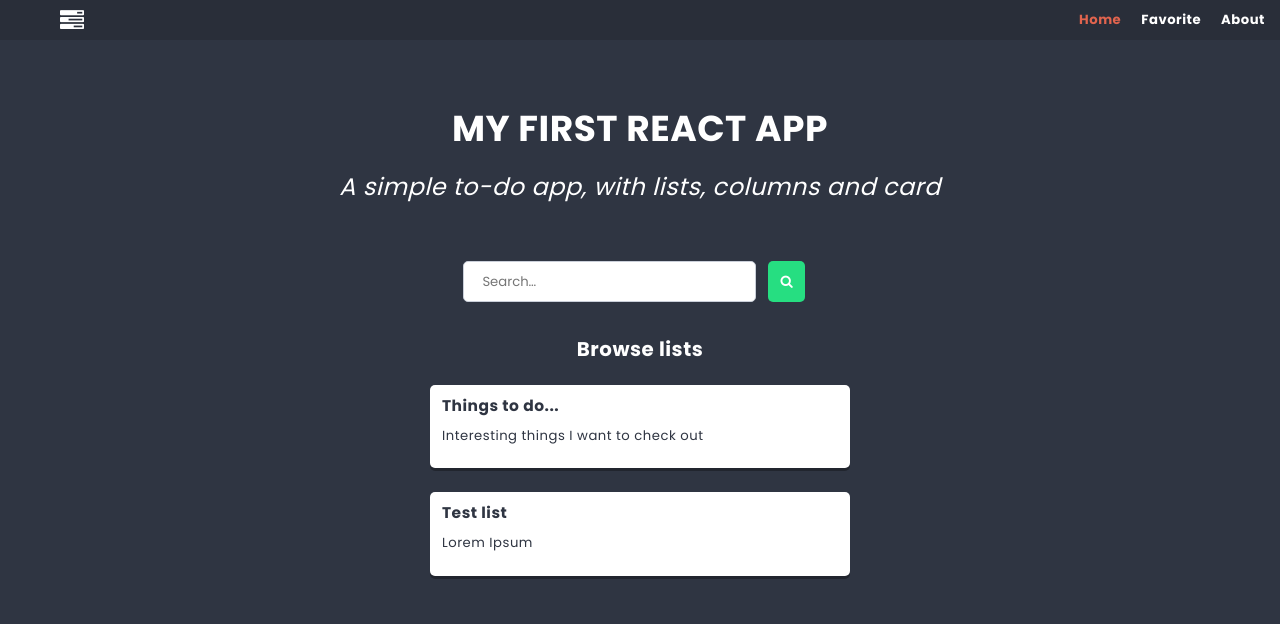
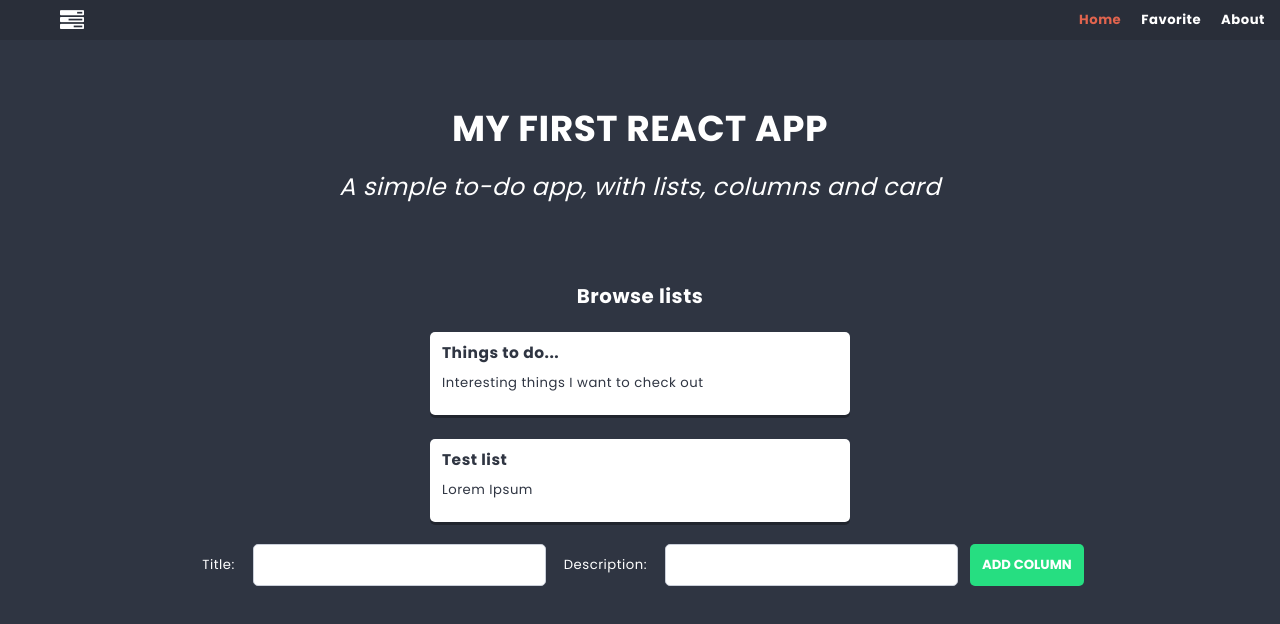
Before and after one commit to adrianggg/react-first-steps, a React (Create React App) app: page / in a window 1280 px wide. Shown: the top 624 px of the page. Built offline with nearby package versions, Linux system fonts and the light colour scheme.

Commit message:
Add adding lists and fix searchin columns

```diff
--- a/src/components/ColumnForm/ColumnForm.js
+++ b/src/components/ColumnForm/ColumnForm.js
@@ -4,14 +4,14 @@
 import TextInput from '../TextInput/TextInput';
 import { useDispatch } from 'react-redux';
 import { addColumn } from '../../redux/store';
-const ColumnForm = () => {
+const ColumnForm = ({listId}) => {
     const [title, setTitle] = useState('');
     const [icon, setIcon] = useState('');
     const dispatch = useDispatch();
     const handleSubmit = e => {
         e.preventDefault();
         // dispatch({ type: 'ADD_COLUMN', payLoad: {title, icon } });
-        dispatch(addColumn({title, icon }));
+        dispatch(addColumn({title, icon,listId }));
         setTitle('');
         setIcon('');
      };
--- a/src/components/Home/Home.js
+++ b/src/components/Home/Home.js
@@ -1,11 +1,14 @@
-import SearchForm from '../SearchForm/SearchForm';
+
 import Hero from '../Hero/Hero';
 import Lists from '../Lists/Lists';
+import { useDispatch } from 'react-redux';
+import { changeSearchValue } from '../../redux/store';
 const Home = ()=>{
+    const dispatch = useDispatch();
+    dispatch(changeSearchValue(''));
     return(
     <>
         <Hero />
-        <SearchForm />
         <Lists />
     </>
     )
--- a/src/components/List/List.js
+++ b/src/components/List/List.js
@@ -4,24 +4,30 @@
 import ColumnForm from '../ColumnForm/ColumnForm';
 import { getColumnsByList, getListById } from '../../redux/store';
 import { useParams } from 'react-router';
+import SearchForm from '../SearchForm/SearchForm';
+import {Navigate} from 'react-router-dom';
+
+
 const List = () => {
   const { listId } = useParams();
   const columns = useSelector(state => getColumnsByList(state,listId));
   const listData = useSelector(state => getListById(state,listId));
+  // const dispatch = useDispatch();
+  // dispatch(changeSearchValue(''));
+  if(!listData) return <Navigate to="/" />
   return (
     <div className={styles.list}>
       <header className={styles.header}>
         <h2 className={styles.title}>{listData.title}</h2>
       </header>
       <p className={styles.description}>{listData.description}</p>
+      <SearchForm />
       <section className={styles.columns}>
         {columns.map(column =>
-          <Column
-            key={column.id}
-            {...column}  />
+          <Column key={column.id} {...column} />
         )}
       </section>
-      <ColumnForm />
+      <ColumnForm listId={listId} />
     </div>
   );
   };
--- /dev/null
+++ b/src/components/ListForm/ListForm.js
@@ -0,0 +1,26 @@
+import TextInput from "../TextInput/TextInput";
+import Button from "../Button/Button";
+import styles from './ListForm.module.scss';
+import { useState } from "react";
+import { useDispatch } from "react-redux";
+import { addList } from "../../redux/store";
+const ListForm = ()=>{
+    const [title,setTitle] = useState('');
+    const [description,setDescription] = useState('');
+    const dispatch = useDispatch();
+    const handleSubmit = e=>{
+        e.preventDefault();
+        dispatch(addList({title,description}));
+        setTitle('');
+        setDescription('');
+    }
+    return(
+        <form className={styles.columnForm} onSubmit={handleSubmit}>
+        <span>Title:</span> <TextInput value={title} onChange={e => setTitle(e.target.value)} />
+        <span>Description:</span>  <TextInput value={description} onChange={e => setDescription(e.target.value)}/>
+
+        <Button>Add column</Button>
+    </form>
+    );
+}
+export default ListForm
--- /dev/null
+++ b/src/components/ListForm/ListForm.module.scss
@@ -0,0 +1,11 @@
+@import '../../styles/settings.scss';
+.columnForm{
+    display: flex;
+    justify-content: center;
+    align-items: center;
+    padding: 10px;
+    span{
+        padding: $base-size ($base-size * 1.5);
+        margin: 0 0 $base-size 0;
+    }
+}
--- a/src/components/Lists/Lists.js
+++ b/src/components/Lists/Lists.js
@@ -2,17 +2,24 @@
 import { getAllLists } from "../../redux/store";
 import styles from './Lists.module.scss';
 import {Link } from 'react-router-dom';
+import ListForm from "../ListForm/ListForm";
+import { useDispatch } from 'react-redux';
+import { changeSearchValue } from '../../redux/store';
 const Lists = () =>{
     const lists = useSelector(getAllLists);
+    const dispatch = useDispatch();
+    dispatch(changeSearchValue(''));
     return (
         <section className={styles.lists}>
           <h2 className={styles.heading}>Browse lists</h2>
+
           {lists.map(list => (
             <Link key={list.id} to={`list/${list.id}`} className={styles.listLink}>
               <h3>{list.title}</h3>
               <p>{list.description}</p>
             </Link>
           ))}
+          <ListForm />
         </section>
       );
 }
--- a/src/redux/store.js
+++ b/src/redux/store.js
@@ -5,11 +5,15 @@
 export const getFilteredCards = ({cards,searchValue}, columnId) => cards.filter(card => card.columnId === columnId && strContains(card.title,searchValue));
 export const getAllColumns = ({columns})=>columns;
 export const getListById = ({ lists }, listId) => lists.find(list => list.id === listId)
+export const getColumnsByList = ({columns},listId)=> columns.filter(column => column.listId === listId)
+export const getAllLists = ({lists})=>lists;
+
 export const addColumn = payload => ({ type: 'ADD_COLUMN', payload });
 export const addCard = payload => ({ type: 'ADD_CARD', payload });
+export const addList = payload => ({type: 'ADD_LIST',payload});
+
 export const changeSearchValue = payload => ({ type: 'CHANGE_SEARCH_VALUE', payload });
-export const getColumnsByList = ({columns},listId)=> columns.filter(column => column.listId === listId)
-export const getAllLists = ({lists})=>lists;
+
 
   const reducer = (state, action) => {
   switch(action.type){
@@ -17,6 +21,8 @@
       return { ...state, columns: [...state.columns, { ...action.payload, id: shortid() }]};
     case 'ADD_CARD':
         return { ...state, cards: [...state.cards, {...action.payload,id:shortid()}]};
+    case 'ADD_LIST':
+        return { ...state, lists: [...state.lists, {...action.payload,id:shortid()}]};
     case 'CHANGE_SEARCH_VALUE':
         return {...state,searchValue: action.payload};
     default:
```
